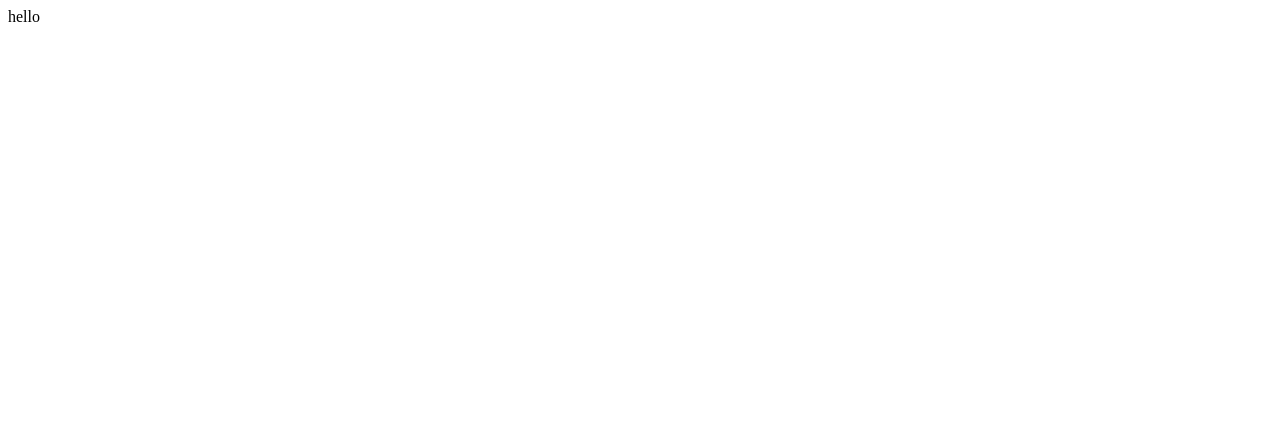
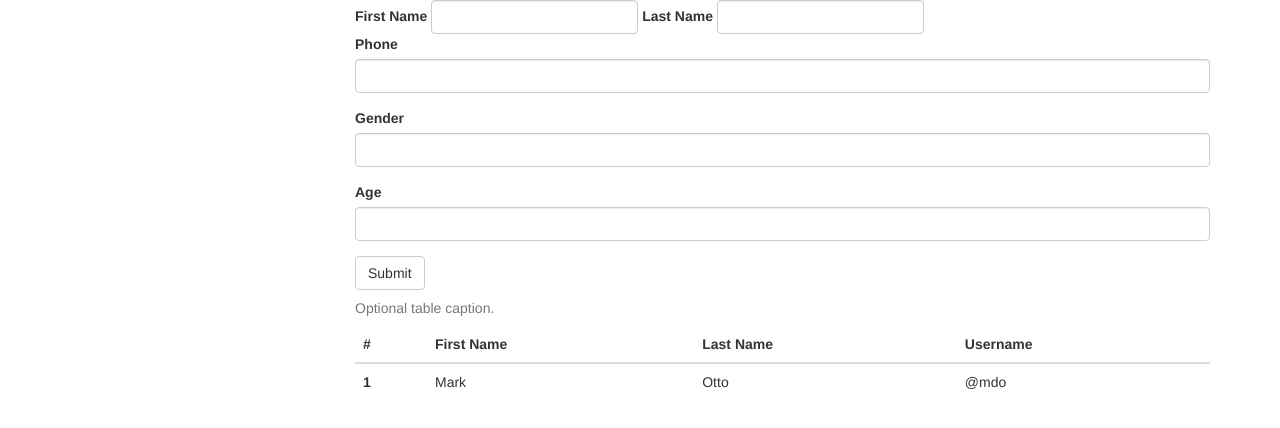
Before and after one commit to kharandziuk/react-table, a website: page index.html in a window 1280 px wide. Drawn offline with nearby package versions, Linux system fonts and the light colour scheme.

Commit message:
add basic layout

```diff
--- a/index.html
+++ b/index.html
@@ -3,8 +3,56 @@
 <head>
     <meta charset="UTF-8">
     <title></title>
+    <link rel="stylesheet" href="node_modules/bootstrap/dist/css/bootstrap.css">
 </head>
 <body>
-   hello
+    <div class="container">
+        <div class="col-lg-offset-3">
+            <form action="">
+                <div class="form-inline">
+                    <div class="form-group">
+                        <label>First Name</label>
+                        <input class="form-control" type="type=">
+                    </div>
+                    <div class="form-group">
+                        <label>Last Name</label>
+                        <input class="form-control" type="type=">
+                    </div>
+                </div>
+                <div class="form-group">
+                    <label>Phone</label>
+                    <input class="form-control" type="type=">
+                </div>
+                <div class="form-group">
+                    <label for="">Gender</label>
+                    <input class="form-control" type="type=">
+                </div>
+                <div class="form-group">
+                    <label for="">Age</label>
+                    <input class="form-control" type="type=">
+                </div>
+                <button type="submit" class="btn btn-default">Submit</button>
+            </form>
+           <table class="table">
+              <caption>Optional table caption.</caption>
+              <thead>
+                <tr>
+                  <th>#</th>
+                  <th>First Name</th>
+                  <th>Last Name</th>
+                  <th>Username</th>
+                </tr>
+              </thead>
+              <tbody>
+                <tr>
+                  <th scope="row">1</th>
+                  <td>Mark</td>
+                  <td>Otto</td>
+                  <td>@mdo</td>
+                </tr>
+              </tbody>
+            </table>
+        </div>
+    </div>
 </body>
 </html>
```
